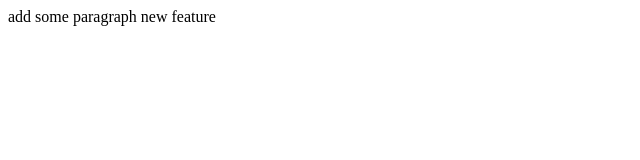
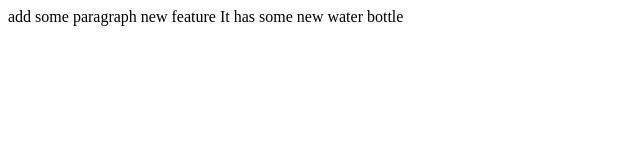
Before and after one commit to Abhinava-deepak/localrepo, a plain HTML site: page index.html in a window 1280 px wide. Shown: the whole page, without its empty margins (0-640 px from the left). Drawn offline with Linux system fonts and the light colour scheme.

Commit message:
new feature is added

```diff
--- a/index.html
+++ b/index.html
@@ -1,2 +1,4 @@
 <p1> add some paragraph</p1>
 <p2>new feature</p2>
+
+<p1> It has some new water bottle</p1>
```
